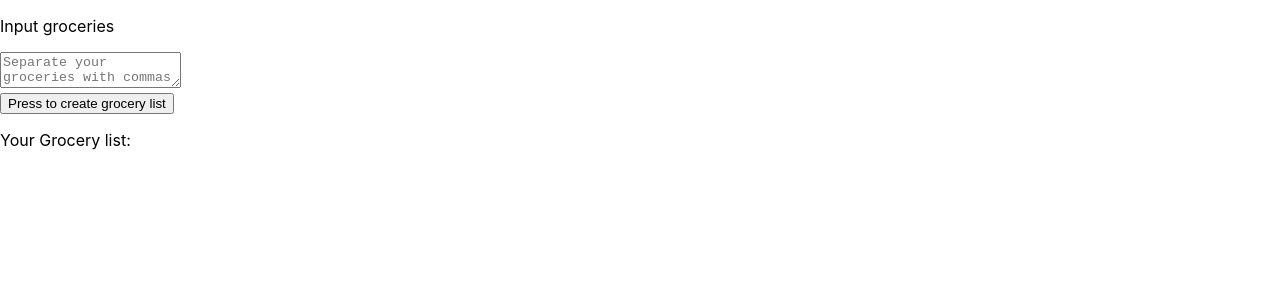
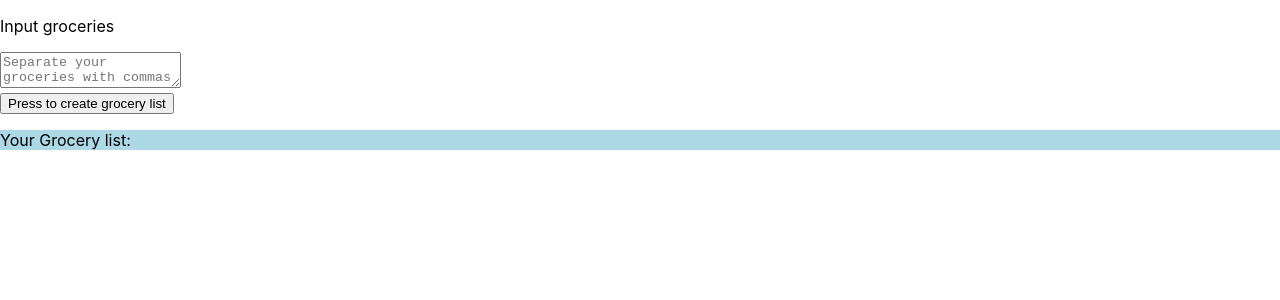
Before and after one commit to Basruhe/react-playground, a React (Create React App) app: page / in a window 1280 px wide. Shown: the top 300 px of the page. Built offline with nearby package versions, Linux system fonts and the light colour scheme.

Commit message:
testing additional fuctionality

```diff
--- a/src/components/MapToList/MapToList.js
+++ b/src/components/MapToList/MapToList.js
@@ -14,6 +14,10 @@ export default class MappedList extends Component {
 
   handleSubmit() {
     const itemsArray = this.state.inputByUser.split(",");
+    const lowerCaseArray = itemsArray.map(function (item) {
+      return item.toLowerCase();
+    });
+    console.log(lowerCaseArray);
     this.setState({
       groceryList: itemsArray,
     });
@@ -26,6 +30,7 @@ export default class MappedList extends Component {
 
   render() {
     const items = this.state.groceryList.map((item) => <li>{item}</li>);
+
     return (
       <div>
         <p>Input groceries</p>
@@ -38,7 +43,9 @@ export default class MappedList extends Component {
         <button onClick={this.handleSubmit}>
           Press to create grocery list
         </button>
-        <p>Your Grocery list:{items}</p>
+        <p style={{ backgroundColor: "lightblue" }} listStyle>
+          Your Grocery list:{items}
+        </p>
       </div>
     );
   }
```
Also changed, not shown: 1 other file (tests, documents, lock files or other folders).
